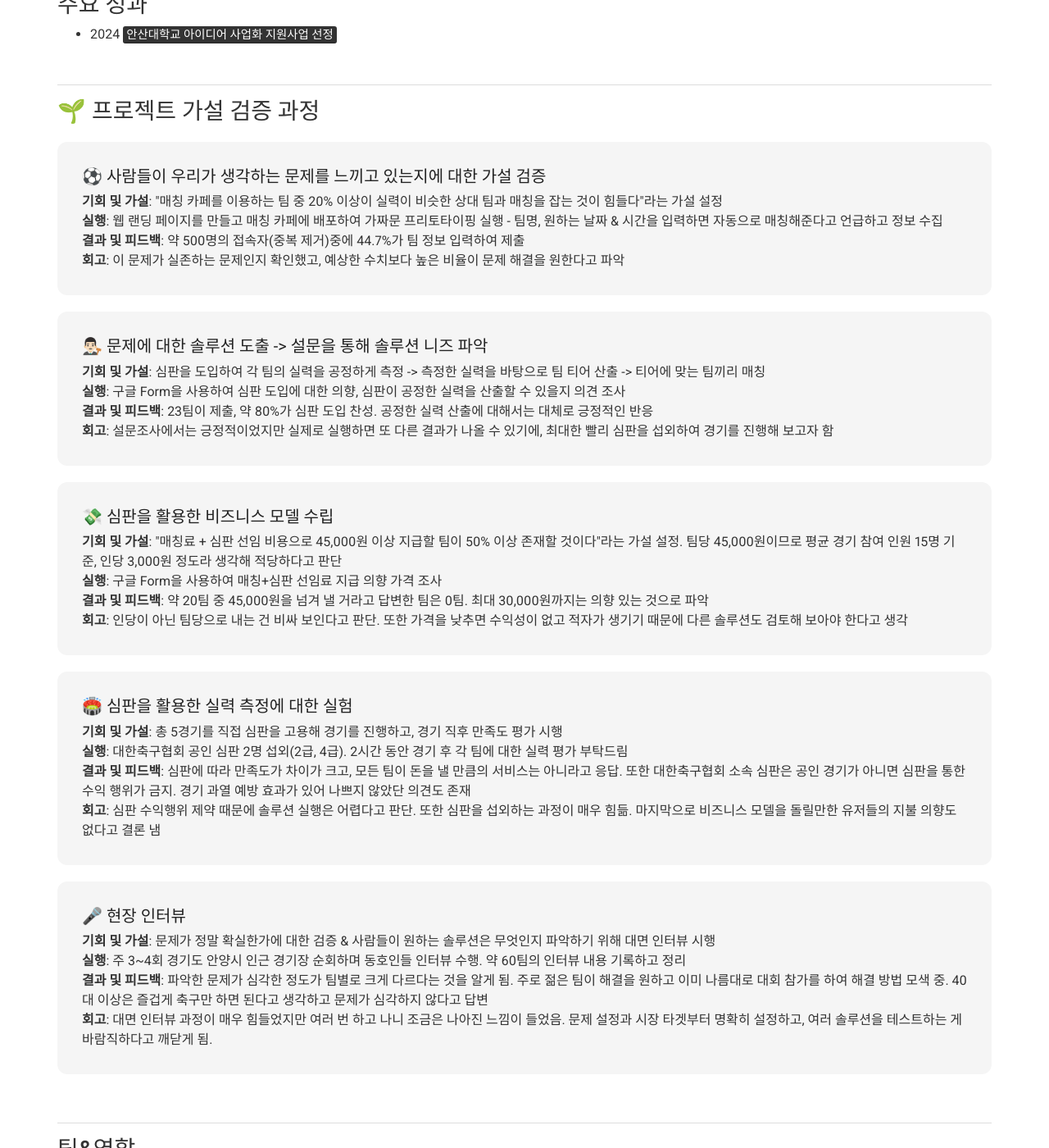
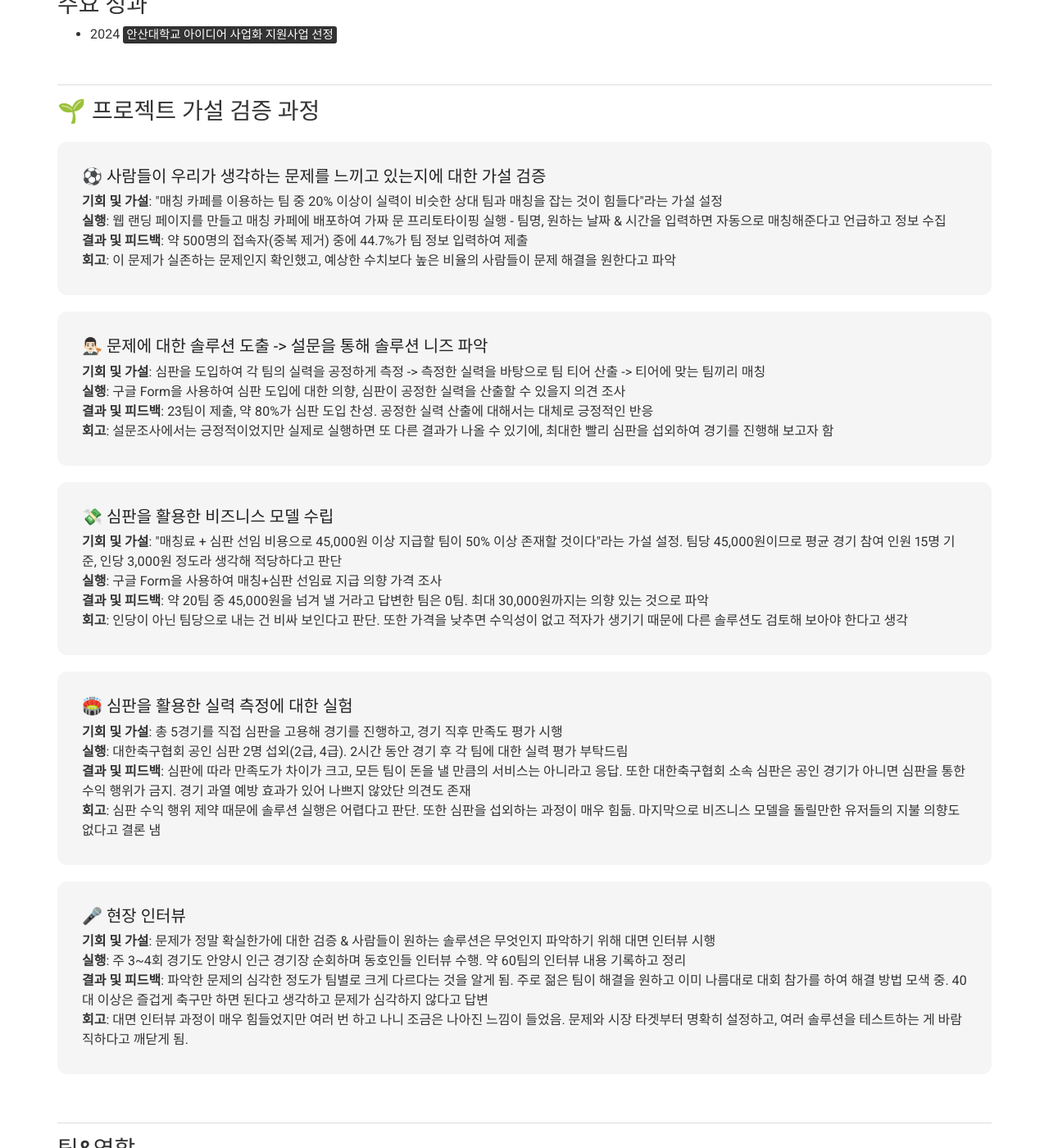
Before and after one commit to Hangyeol-SSeo/Hangyeol-SSeo.github.io, a Jekyll site: the page built from apro.md, in a window 1280 px wide and 1400 px high, scrolled down 1687 px. Shown: the whole window at 82% size. Built offline with Jekyll 4.4.1, drawn with Linux system fonts in a browser that asks for light colours; nearby versions of some CDN libraries.

Commit message:
apro 맞춤법 및 문맥 수정

```diff
--- a/apro.md
+++ b/apro.md
@@ -64,9 +64,9 @@
 <div style="background: #f5f5f5; padding: 30px; border-radius: 12px; margin: 20px 0; font-size: medium">
   <h2 style="color: #222222">⚽️ 사람들이 우리가 생각하는 문제를 느끼고 있는지에 대한 가설 검증</h2>
   <b>기회 및 가설</b>: "매칭 카페를 이용하는 팀 중 20% 이상이 실력이 비슷한 상대 팀과 매칭을 잡는 것이 힘들다"라는 가설 설정<br/>
-  <b>실행</b>: 웹 랜딩 페이지를 만들고 매칭 카페에 배포하여 가짜문 프리토타이핑 실행 - 팀명, 원하는 날짜 & 시간을 입력하면 자동으로 매칭해준다고 언급하고 정보 수집<br/>
-  <b>결과 및 피드백</b>: 약 500명의 접속자(중복 제거)중에 44.7%가 팀 정보 입력하여 제출<br/>
-  <b>회고</b>: 이 문제가 실존하는 문제인지 확인했고, 예상한 수치보다 높은 비율이 문제 해결을 원한다고 파악<br/>
+  <b>실행</b>: 웹 랜딩 페이지를 만들고 매칭 카페에 배포하여 가짜 문 프리토타이핑 실행 - 팀명, 원하는 날짜 & 시간을 입력하면 자동으로 매칭해준다고 언급하고 정보 수집<br/>
+  <b>결과 및 피드백</b>: 약 500명의 접속자(중복 제거) 중에 44.7%가 팀 정보 입력하여 제출<br/>
+  <b>회고</b>: 이 문제가 실존하는 문제인지 확인했고, 예상한 수치보다 높은 비율의 사람들이 문제 해결을 원한다고 파악<br/>
 </div>
 
 <div style="background: #f5f5f5; padding: 30px; border-radius: 12px; margin: 20px 0; font-size: medium">
@@ -90,15 +90,15 @@
   <b>기회 및 가설</b>: 총 5경기를 직접 심판을 고용해 경기를 진행하고, 경기 직후 만족도 평가 시행 <br/>
   <b>실행</b>: 대한축구협회 공인 심판 2명 섭외(2급, 4급). 2시간 동안 경기 후 각 팀에 대한 실력 평가 부탁드림 <br/>
   <b>결과 및 피드백</b>: 심판에 따라 만족도가 차이가 크고, 모든 팀이 돈을 낼 만큼의 서비스는 아니라고 응답. 또한 대한축구협회 소속 심판은 공인 경기가 아니면 심판을 통한 수익 행위가 금지. 경기 과열 예방 효과가 있어 나쁘지 않았단 의견도 존재<br/>
-  <b>회고</b>: 심판 수익행위 제약 때문에 솔루션 실행은 어렵다고 판단. 또한 심판을 섭외하는 과정이 매우 힘듦. 마지막으로 비즈니스 모델을 돌릴만한 유저들의 지불 의향도 없다고 결론 냄 <br/>
+  <b>회고</b>: 심판 수익 행위 제약 때문에 솔루션 실행은 어렵다고 판단. 또한 심판을 섭외하는 과정이 매우 힘듦. 마지막으로 비즈니스 모델을 돌릴만한 유저들의 지불 의향도 없다고 결론 냄 <br/>
 </div>
 
 <div style="background: #f5f5f5; padding: 30px; border-radius: 12px; margin: 20px 0; font-size: medium">
   <h2 style="color: #222222">🎤 현장 인터뷰</h2>
   <b>기회 및 가설</b>: 문제가 정말 확실한가에 대한 검증 & 사람들이 원하는 솔루션은 무엇인지 파악하기 위해 대면 인터뷰 시행 <br/>
   <b>실행</b>: 주 3~4회 경기도 안양시 인근 경기장 순회하며 동호인들 인터뷰 수행. 약 60팀의 인터뷰 내용 기록하고 정리 <br/>
-  <b>결과 및 피드백</b>: 파악한 문제가 심각한 정도가 팀별로 크게 다르다는 것을 알게 됨. 주로 젊은 팀이 해결을 원하고 이미 나름대로 대회 참가를 하여 해결 방법 모색 중. 40대 이상은 즐겁게 축구만 하면 된다고 생각하고 문제가 심각하지 않다고 답변 <br/>
-  <b>회고</b>: 대면 인터뷰 과정이 매우 힘들었지만 여러 번 하고 나니 조금은 나아진 느낌이 들었음. 문제 설정과 시장 타겟부터 명확히 설정하고, 여러 솔루션을 테스트하는 게 바람직하다고 깨닫게 됨. <br/>
+  <b>결과 및 피드백</b>: 파악한 문제의 심각한 정도가 팀별로 크게 다르다는 것을 알게 됨. 주로 젊은 팀이 해결을 원하고 이미 나름대로 대회 참가를 하여 해결 방법 모색 중. 40대 이상은 즐겁게 축구만 하면 된다고 생각하고 문제가 심각하지 않다고 답변 <br/>
+  <b>회고</b>: 대면 인터뷰 과정이 매우 힘들었지만 여러 번 하고 나니 조금은 나아진 느낌이 들었음. 문제와 시장 타겟부터 명확히 설정하고, 여러 솔루션을 테스트하는 게 바람직하다고 깨닫게 됨. <br/>
 </div>
 
 <br/>
```
